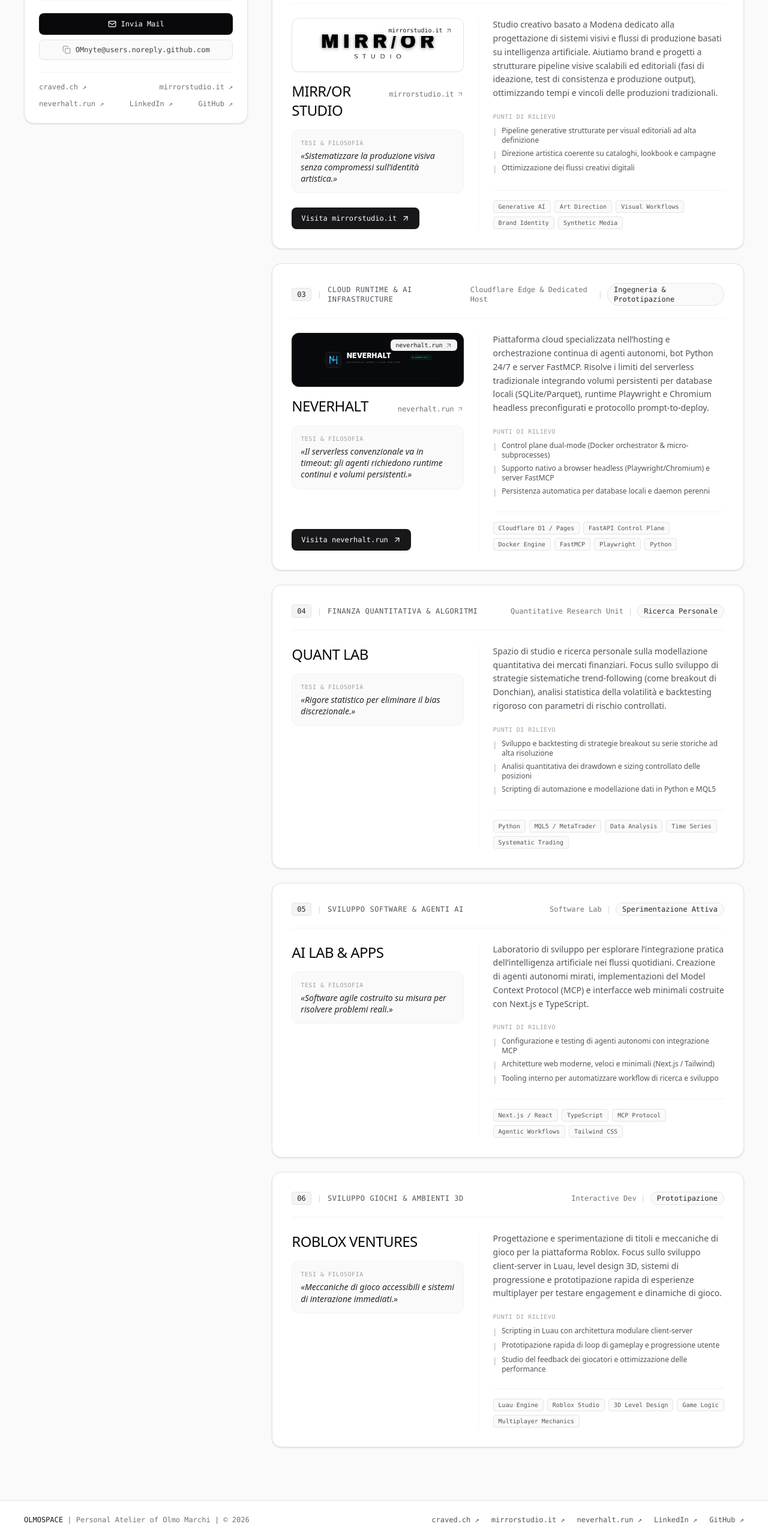
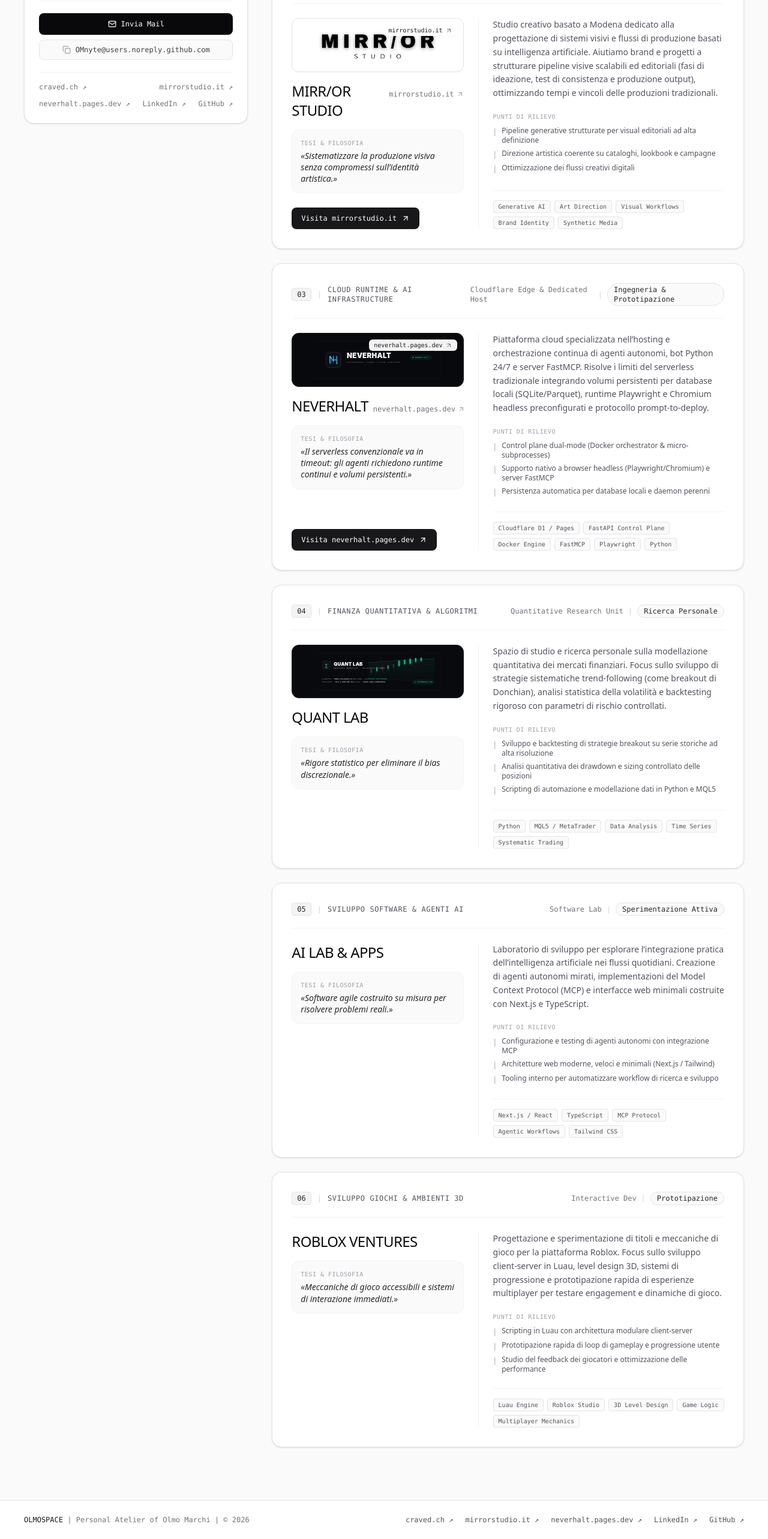
Before and after one commit to OMnyte/olmospace, a Next.js app: page / in a window 1280 px wide. Shown: the part 854-3420 px from the top of the page at 60% size. Built offline with nearby package versions, Linux system fonts and the light colour scheme.

Commit message:
fix: update neverhalt URL to neverhalt.pages.dev and add quantitative finance visual banner for QUANT LAB

```diff
--- a/src/app/page.tsx
+++ b/src/app/page.tsx
@@ -84,8 +84,8 @@
     index: '03',
     id: 'neverhalt',
     name: 'NEVERHALT',
-    domain: 'neverhalt.run',
-    url: 'https://neverhalt.run',
+    domain: 'neverhalt.pages.dev',
+    url: 'https://neverhalt.pages.dev',
     bannerImage: '/neverhalt-banner.svg',
     bannerAspect: 'aspect-[3.2/1]',
     bannerBg: 'bg-[#08090C] border-zinc-900',
@@ -107,6 +107,9 @@
     index: '04',
     id: 'quant-lab',
     name: 'QUANT LAB',
+    bannerImage: '/quant-banner.svg',
+    bannerAspect: 'aspect-[3.2/1]',
+    bannerBg: 'bg-[#090A0D] border-zinc-900',
     tagline: 'Systematic Trading & Market Microstructure',
     category: 'Finanza Quantitativa & Algoritmi',
     status: 'Ricerca Personale',
@@ -326,12 +329,12 @@
                   mirrorstudio.it ↗
                 </a>
                 <a
-                  href="https://neverhalt.run"
+                  href="https://neverhalt.pages.dev"
                   target="_blank"
                   rel="noopener noreferrer"
                   className="hover:text-zinc-950 transition-colors"
                 >
-                  neverhalt.run ↗
+                  neverhalt.pages.dev ↗
                 </a>
                 <a
                   href="https://www.linkedin.com/in/olmomarchi/"
@@ -435,6 +438,7 @@
                     <div className="md:col-span-5 flex flex-col justify-between">
                       <div>
                         {chamber.bannerImage && (
+                          chamber.url ? (
                             <a
                               href={chamber.url}
                               target="_blank"
@@ -448,11 +452,25 @@
                                 fill
                                 className={`${chamber.id === 'craved' ? 'object-cover' : 'object-contain p-2 sm:p-3'} group-hover:scale-[1.02] transition-transform duration-300`}
                               />
+                              {chamber.domain && (
                                 <div className="absolute top-2.5 right-2.5 text-zinc-900 bg-white/95 backdrop-blur-xs rounded-md px-2 py-0.5 text-[10px] font-mono shadow-xs flex items-center gap-1">
                                   <span>{chamber.domain}</span>
                                   <ArrowUpRight className="w-3 h-3 text-zinc-500" />
                                 </div>
+                              )}
                             </a>
+                          ) : (
+                            <div
+                              className={`relative block w-full ${chamber.bannerAspect || 'aspect-[3.6/1]'} rounded-xl overflow-hidden mb-4 border ${chamber.bannerBg || 'bg-white border-zinc-200'} shadow-xs`}
+                            >
+                              <Image
+                                src={chamber.bannerImage}
+                                alt={chamber.name}
+                                fill
+                                className="object-contain p-2 sm:p-3"
+                              />
+                            </div>
+                          )
                         )}
 
                         <div className="flex items-baseline justify-between gap-2">
@@ -563,12 +581,12 @@
               mirrorstudio.it ↗
             </a>
             <a
-              href="https://neverhalt.run"
+              href="https://neverhalt.pages.dev"
               target="_blank"
               rel="noopener noreferrer"
               className="hover:text-zinc-950 transition-colors"
             >
-              neverhalt.run ↗
+              neverhalt.pages.dev ↗
             </a>
             <a
               href="https://www.linkedin.com/in/olmomarchi/"
```
Also changed, not shown: public/quant-banner.svg (added). Lines whose indentation alone changed are shown as unchanged.
